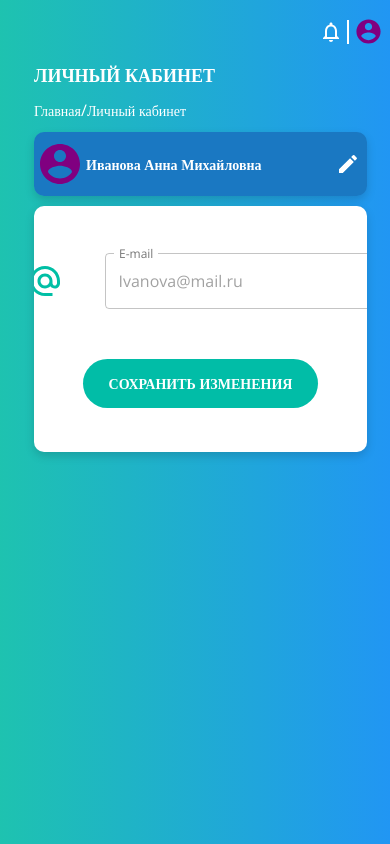
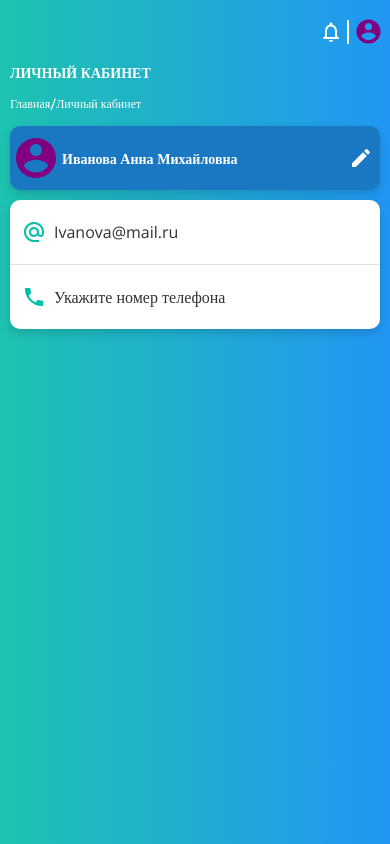
Before and after one commit to Hackerbot1488/fulogy-form-task, a Next.js app: page / in a window 390 px wide. Built offline with nearby package versions, Linux system fonts and the light colour scheme.

Commit message:
made main component

```diff
--- a/src/components/Main.tsx
+++ b/src/components/Main.tsx
@@ -10,10 +10,7 @@ import { ProfileData } from "./ProfileData";
 import { ProfileForm } from "./ProfileForm";
 
 const useStyles = makeStyles((theme) => ({
-	root: {
-		flexGrow: 1,
-	},
-	content: {
+	contentValue: {
 		display: "flex",
 		flexDirection: "column",
 		padding: "0px 23px 0px 34px",
@@ -43,14 +40,43 @@ const useStyles = makeStyles((theme) => ({
 	breadcrumbs__separator: {
 		margin: 0,
 	},
+	["@media (max-width: 684px)"]: {
+		contentValue: {
+			padding: "0px 10px",
+		},
+	},
+	["@media (max-width: 414px)"]: {
+		content__header: {
+			textAlign: "left",
+			fontSize: "14px",
+			lineHeight: "19px",
+			textTransform: "uppercase",
+			fontWeight: 600,
+			width: "100%",
+		},
+		breadcrumbs: {
+			marginTop: "10px",
+			color: "#fff",
+		},
+		breadcrumbs__crumb: {
+			fontSize: "12px",
+			lineHeight: "16px",
+		},
+	},
 }));
 
 export const Content: React.FC<{}> = () => {
 	const styles = useStyles();
-	const [editing, setEditing] = useState(true);
+	const [editing, setEditing] = useState(false);
+	function openEdit() {
+		setEditing(true);
+	}
+	function closeEdit() {
+		setEditing(false);
+	}
 	return (
 		<>
-			<Container className={styles.content}>
+			<Container className={styles.contentValue}>
 				<Typography className={styles.content__header} variant="h1">
 					Личный кабинет
 				</Typography>
@@ -64,7 +90,11 @@ export const Content: React.FC<{}> = () => {
 						Личный кабинет
 					</Typography>
 				</Breadcrumbs>
-				<ProfileSheet />
+				<ProfileSheet
+					openEdit={openEdit}
+					opened={editing}
+					closeEdit={closeEdit}
+				/>
 				{!editing && <ProfileData />}
 				{editing && <ProfileForm />}
 			</Container>
```
